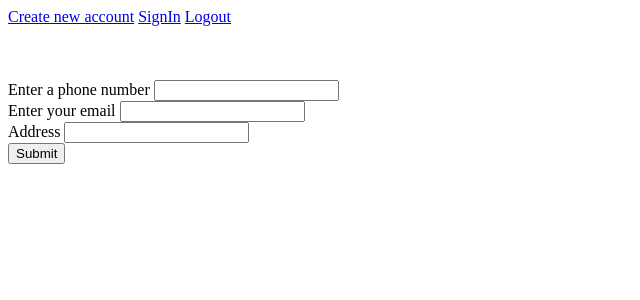
After one commit to Akhamesra/bank_django, a Django app: page /profiles/user_details in a window 1280 px wide. The commit adds this page. Shown: the top 300 px of the page, without its empty margins (0-640 px from the left). Run offline with Django 3.2, Linux system fonts and the light colour scheme; the visitor is signed in with stand-in values (Sample User, id 1); data that the repository does not hold is empty.

Commit message:
user_details

```diff
--- a/final/accounts/views.py
+++ b/final/accounts/views.py
@@ -22,7 +22,7 @@ def sign_in(request):
             user = form.get_user()
             login(request, user)
             #return redirect("profiles:account_status")
-            return redirect("profiles:dashboard")
+            return redirect("profiles:user_details")
     else:
         form = AuthenticationForm()
         #print('invalid')
--- a/final/profiles/models.py
+++ b/final/profiles/models.py
@@ -6,7 +6,7 @@ class Customer_Data(models.Model):
     Name = models.CharField(max_length=200)
     Phone_no = models.CharField(max_length=10)
     Email = models.EmailField()
-
+    Address = models.TextField()
     #Username = models.CharField(max_length=30)
     #Password = models.CharField(max_length=30)
     class Meta:
--- /dev/null
+++ b/final/profiles/templates/profiles/user_details.html
@@ -0,0 +1,14 @@
+{% extends 'base.html'%}
+
+{%block bodycontent%}
+    {% csrf_token %}
+    <form method="POST">
+        <label>Enter a phone number</label>
+        <input type = 'tel' name ='phoneno' pattern="[0-9]{10}" required><br>
+        <label >Enter your email</label>
+        <input type = 'email' name="email"><br>
+        <label>Address</label>
+        <input type= 'text' name = 'address'><br>
+        <input type = 'submit' placeholder="submit">
+    </form>
+{% endblock%}
--- a/final/profiles/urls.py
+++ b/final/profiles/urls.py
@@ -9,6 +9,7 @@ urlpatterns = [
     #url(r"^login/$", views.sign_in, name = "signin"),
     #url(r"^logout/$", views.logout_view, name = "logout"),
     #url(r"^test/$", views.test_classes, name = "test_class"),
+    path('user_details',views.user_details,name = 'user_detail'),
     path(r"dashboard", views.display_menu, name = "dashboard"),
     path(r"redirect_from_dashboard", views.get_function_chosen, name = "get_function_chosen"),
     path(r"account_management", views.account_management, name='account_management'),
--- a/final/profiles/utils/Classes.py
+++ b/final/profiles/utils/Classes.py
@@ -87,12 +87,13 @@ class Customer:
 
 
 class New_Customer(Customer):
-    def __init__(self, log_in_obj, name, phone_no, email):
+    def __init__(self, log_in_obj, name, phone_no, email,address):
         #Insert details to DB
         cust_user=Customer_Data()
         cust_user.Name = name
         cust_user.Phone_no = phone_no
         cust_user.Email = email
+        cust_user.Address = address
         cust_user.save()
         super().__init__(log_in_obj)
         #self.accounts = {}
--- a/final/profiles/views.py
+++ b/final/profiles/views.py
@@ -8,7 +8,7 @@ from django.shortcuts import render, redirect
 from profiles.models import Customer_Data, Account_Data,Transactions,ECS_Data,Bills
 import random
 from django.http import HttpResponse
-import Classes
+from .utils import Classes
 
 cur_customer = None #Stores customer obj
 
@@ -17,21 +17,47 @@ def randomGen():
     # return a 6 digit random number
     return int(random.uniform(100000, 999999))
 
-def display_menu(request):
+def user_details(request):
     global cur_customer
     user_log_in = Classes.Login_Details(request.user.username, request.user.password)
     #Check if customer is a new or existing customer
     cust_details = Customer_Data.objects.filter(Name = user_log_in.username)
     print("cust_details", cust_details)
     if(cust_details):
-       print("Existing Customer")
-       customer = Classes.Customer(user_log_in)
-       print("customer obj", customer)
+        print("Existing Customer")
+        customer = Classes.Customer(user_log_in)
+        cur_customer = customer
+        print("customer obj", customer)
+        return redirect('profiles:dashboard')
     else:
-        print("Making New Customer")
-        customer = Classes.New_Customer(user_log_in, user_log_in.username, '9999999999', 'saa@gmail.com')
-    print("Customer name:", customer.customer_data.Name)
-    cur_customer = customer
+        if request.method == 'POST':
+            phoneno = request.POST.get('phoneno')
+            email = request.POST.get('email')
+            address = request.POST.get('address')
+
+            print("Making New Customer")
+            customer = Classes.New_Customer(user_log_in, user_log_in.username, phoneno,email,address)
+            cur_customer = customer
+            print("Customer name:", customer.customer_data.Name)
+            return redirect('profiles:dashboard')
+        return render(request, 'profiles/user_details.html')
+
+
+def display_menu(request):
+    # global cur_customer
+    # user_log_in = Classes.Login_Details(request.user.username, request.user.password)
+    # #Check if customer is a new or existing customer
+    # cust_details = Customer_Data.objects.filter(Name = user_log_in.username)
+    # print("cust_details", cust_details)
+    # if(cust_details):
+    #    print("Existing Customer")
+    #    customer = Classes.Customer(user_log_in)
+    #    print("customer obj", customer)
+    # else:
+    #     print("Making New Customer")
+    #     customer = Classes.New_Customer(user_log_in, user_log_in.username, '9999999999', 'saa@gmail.com')
+    # print("Customer name:", customer.customer_data.Name)
+    customer = cur_customer
     return render(request, 'profiles/user_account.html',
     {'customer':customer})
 
```
Also changed, not shown: final/profiles/templates/profiles/deposit.html (line endings or trailing spaces).
